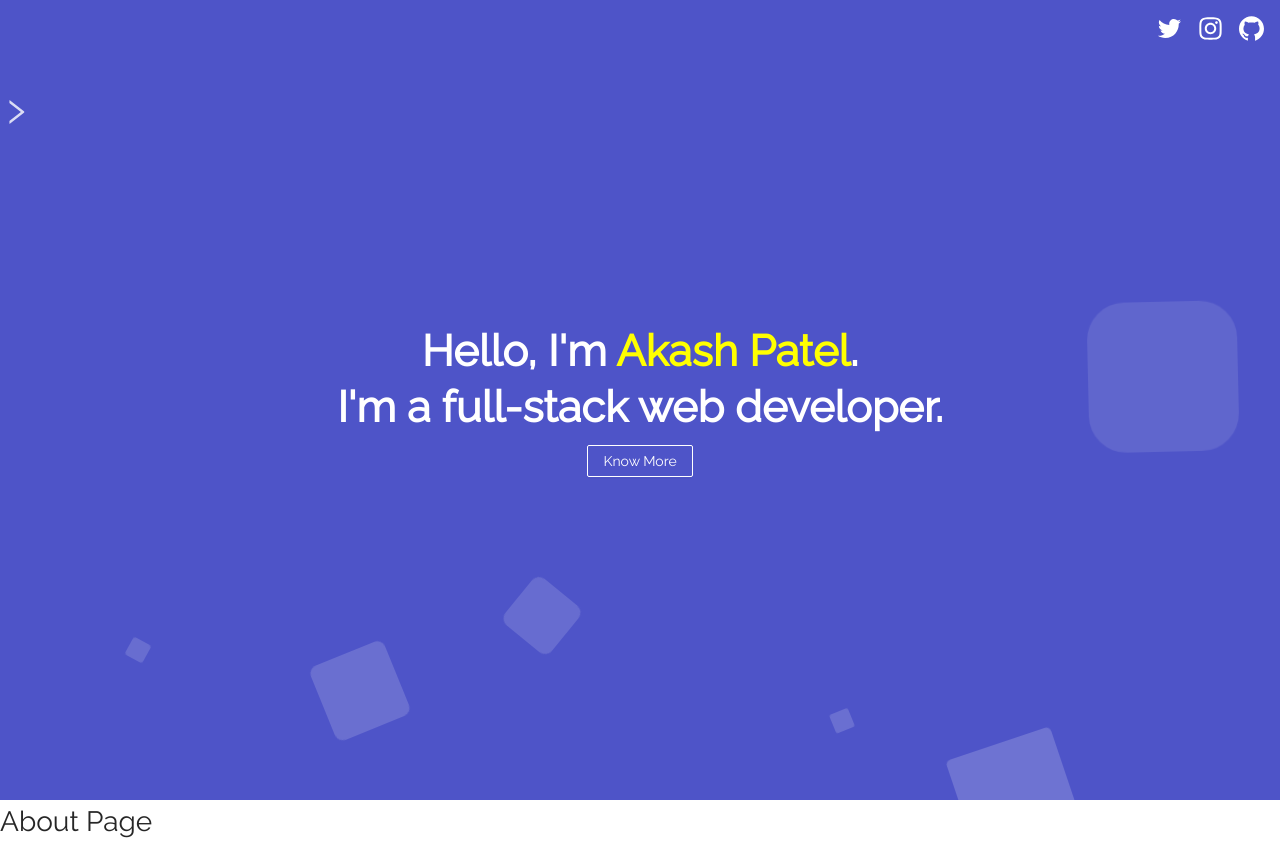
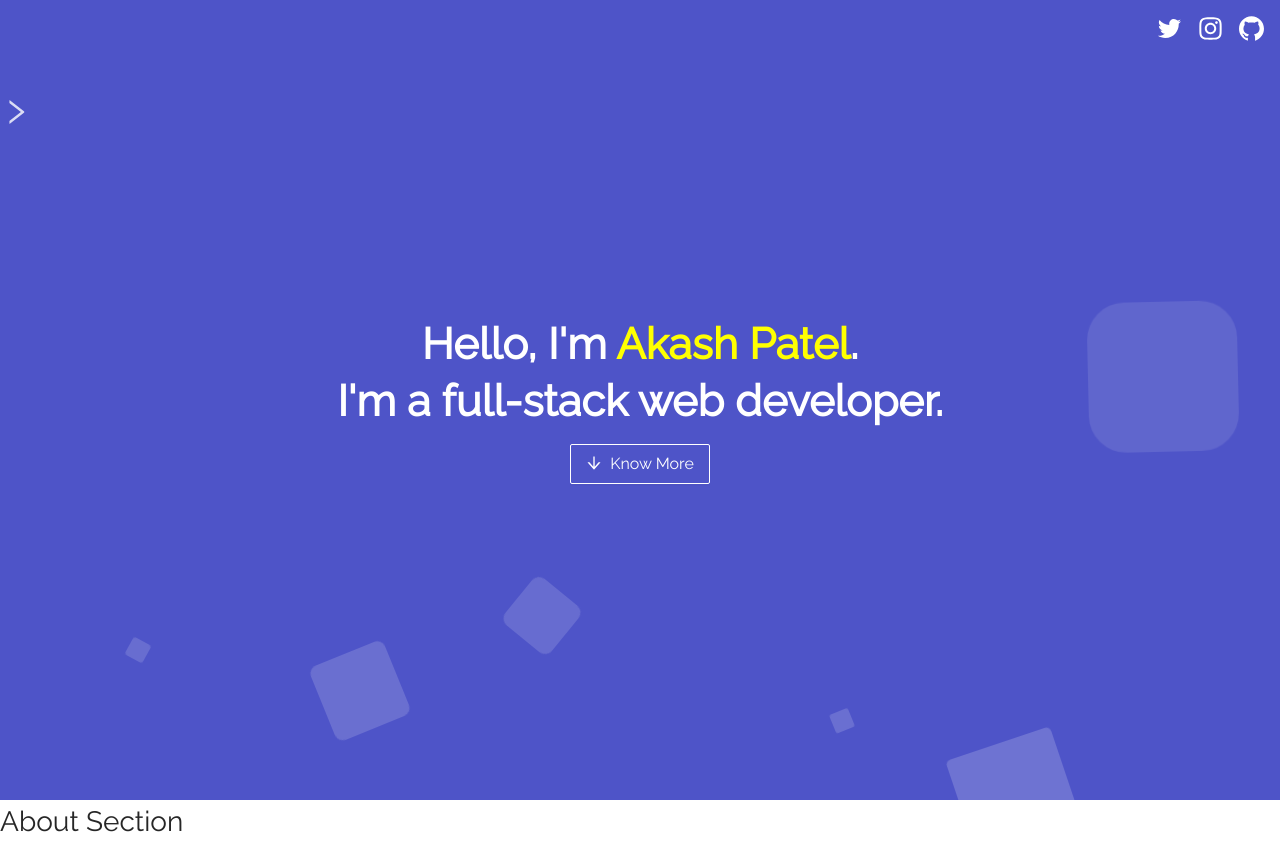
Before and after one commit to thefstalphabet/portfolio-v3, a React (Create React App) app: page / in a window 1280 px wide. Built offline with nearby package versions, Linux system fonts and the light colour scheme.

Commit message:
update: side menu layout

```diff
--- /dev/null
+++ b/craco.config.js
@@ -0,0 +1,15 @@
+const CracoAntDesignPlugin = require("craco-antd");
+
+module.exports = {
+  plugins: [
+    {
+      plugin: CracoAntDesignPlugin,
+      options: {
+        customizeTheme: {
+          "@primary-color": "#4E54C8",
+          "@menu-item-active-bg": "#8f94fb",
+        },
+      },
+    },
+  ],
+};
--- a/src/Components/MenuBar/MenuBarStyles.ts
+++ b/src/Components/MenuBar/MenuBarStyles.ts
@@ -8,7 +8,10 @@ export const Container = styled.div`
     width: 100vw;
     height: 100vh;
     transition-duration: 0.5s;
-    background-color: #ffffff;
+    background-color: var(--white);
+    .ant-menu-item-selected, .ant-menu-item-selected a {
+        color: var(--white) !important
+    }
     .toggleIcon{
         padding: 0.1rem;
         font-size: 28px;
--- a/src/Routes/Home/Home.tsx
+++ b/src/Routes/Home/Home.tsx
@@ -2,7 +2,7 @@ import { Background } from "../../Animations";
 import * as Styles from "./HomeStyles";
 import socialIconsData from "../../Configs/SocialIconsData";
 import { Button } from "antd";
-import About from "../About/About";
+import { ArrowDownOutlined } from "@ant-design/icons";
 
 function Home() {
   return (
@@ -27,14 +27,22 @@ function Home() {
               Hello, I'm <span>Akash Patel</span>.<br />
               I'm a full-stack web developer.
             </h1>
-            <Button type="ghost" href="/about" className="infoBtn">
+            <Button
+              type="ghost"
+              href="/about"
+              className="infoBtn"
+              icon={<ArrowDownOutlined />}
+              size="large"
+            >
               Know More
             </Button>
           </div>
         </Styles.Home>
       </Styles.Body>
       <Background />
-      <About />
+      <Styles.About>
+        <h1>About Section</h1>
+      </Styles.About>
     </Styles.Container>
   );
 }
--- a/src/Routes/Home/HomeStyles.ts
+++ b/src/Routes/Home/HomeStyles.ts
@@ -38,7 +38,7 @@ export const Home = styled.div`
         }
         .infoBtn{
             color: var(--white);
-            margin-top: 10px;
+            margin-top: 15px;
             border: 1.5px solid var(--white);
         }
         @media only screen and (max-width: 600px) {
@@ -48,3 +48,4 @@ export const Home = styled.div`
     }
     }
 `;
+export const About = styled.div``;
--- a/src/index.css
+++ b/src/index.css
@@ -1,4 +1,5 @@
-@import url('https://fonts.googleapis.com/css2?family=Raleway&display=swap');
+@import url("https://fonts.googleapis.com/css2?family=Raleway&display=swap");
+
 * {
   padding: 0;
   margin: 0;
@@ -11,7 +12,7 @@ body {
   --light-gray: #ededed;
   --gray: #adadad;
   --pri-color: yellow;
-  --sec-color: #4E54C8;
+  --sec-color: #4e54c8;
   --sec-light-color: #8f94fb;
   color: var(--black);
 }
--- a/src/index.tsx
+++ b/src/index.tsx
@@ -1,9 +1,9 @@
 import React from "react";
 import ReactDOM from "react-dom/client";
 import "./index.css";
+import "antd/dist/antd.less"
 import App from "./App";
 import reportWebVitals from "./reportWebVitals";
-import "antd/dist/antd.css";
 import { BrowserRouter } from "react-router-dom";
 
 const root = ReactDOM.createRoot(
```
Also changed, not shown: package.json (+6 -3 lines), 1 other file (tests, documents, lock files or other folders).
